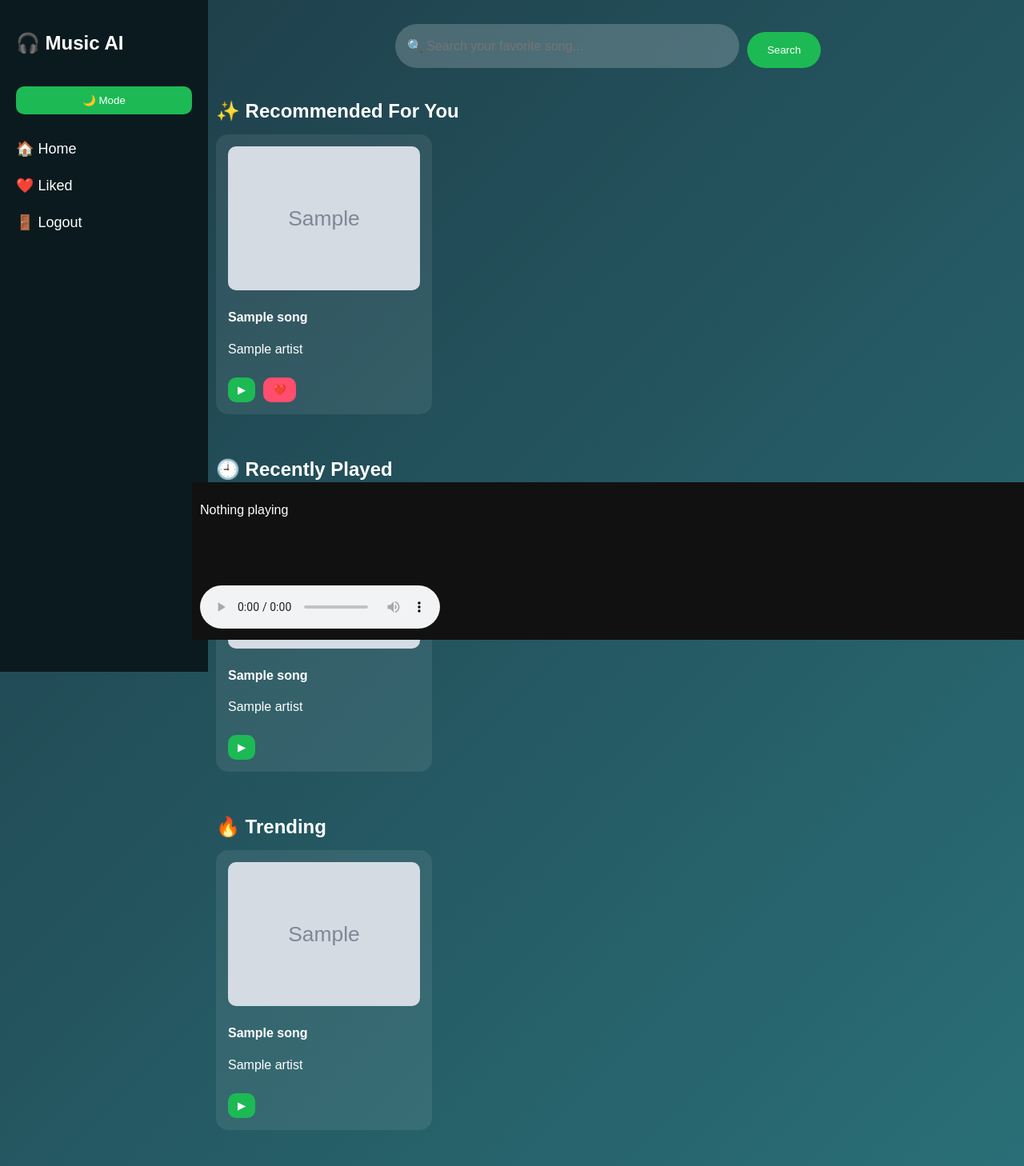
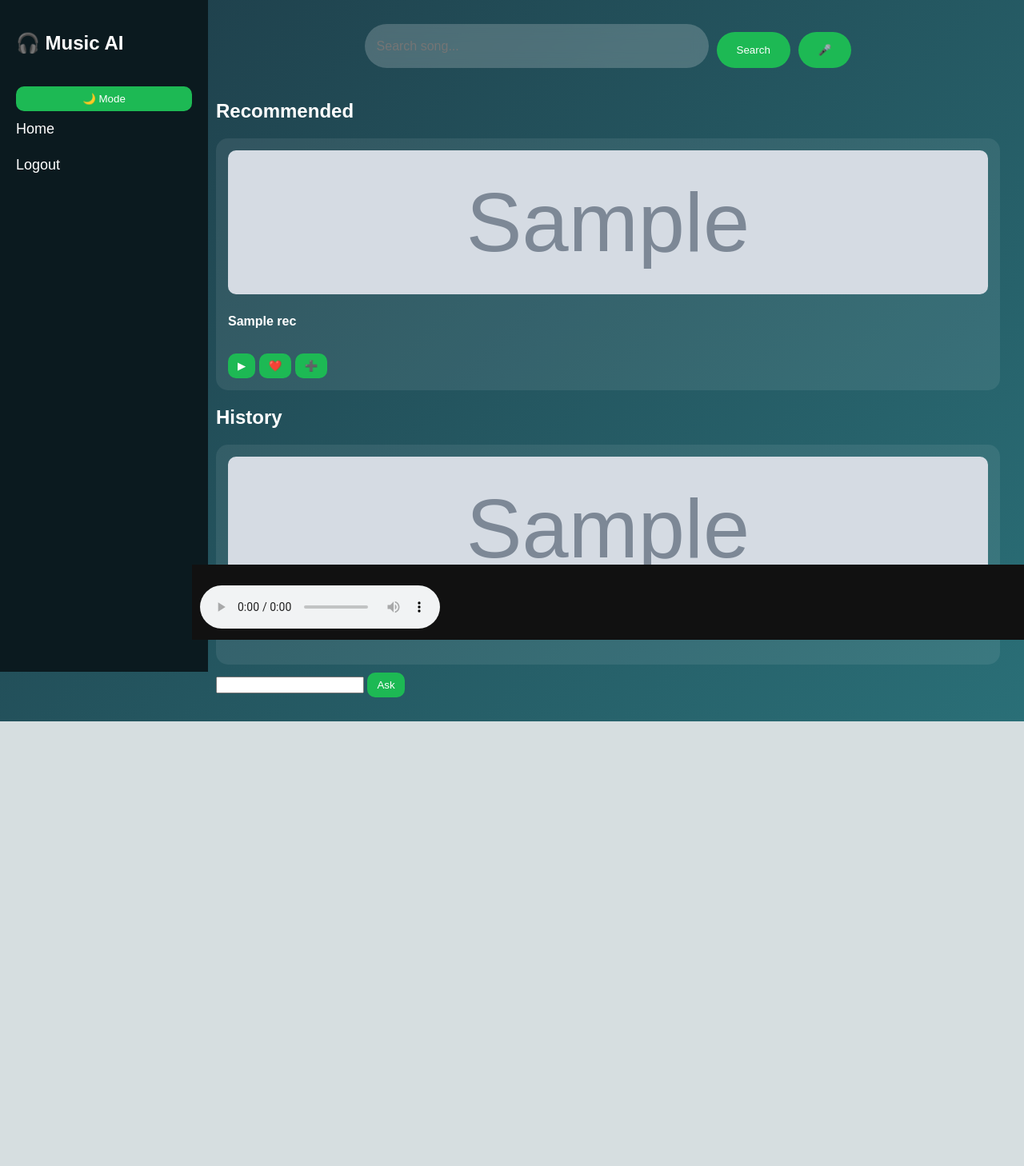
Before and after one commit to Swaliha-jamadar-070/Music-Recommender-System, a Flask app: template templates/index.html in a window 1280 px wide. Shown: the whole page at 80% size. After the commit the page ends 902 px from the top, so only its background shows below. Run offline with Flask 3, Linux system fonts and the light colour scheme; the template is opened without the code that fills it: most values are stand-ins (such as "Sample title", 1, 10 or a date in 2020); grey boxes marked "Sample" are stand-in pictures; some libraries are stand-ins or nearby versions.

Commit message:
Update index.html

```diff
--- a/templates/index.html
+++ b/templates/index.html
@@ -1,93 +1,64 @@
 <!DOCTYPE html>
 <html>
 <head>
-    <title>Music AI 🎧</title>
+<title>Music AI</title>
 <link rel="stylesheet" href="/static/style.css">
 </head>
 
 <body>
 
-<!-- ================= SIDEBAR ================= -->
 <div class="sidebar">
 <h2>🎧 Music AI</h2>
 
-    <!-- DARK MODE BUTTON -->
-    <button class="mode-toggle" onclick="toggleMode()">🌙 Mode</button>
+<button onclick="toggleMode()">🌙 Mode</button>
 
-    <a href="/">🏠 Home</a>
-    <a href="/liked">❤️ Liked</a>
-    <a href="/logout">🚪 Logout</a>
+<a href="/">Home</a>
+<a href="/logout">Logout</a>
 </div>
 
-<!-- ================= MAIN ================= -->
 <div class="main">
 
-    <!-- SEARCH -->
 <form method="POST" class="search-bar">
-        <input type="text" name="song" placeholder="🔍 Search your favorite song..." required>
-        <button type="submit">Search</button>
+<input name="song" placeholder="Search song..." required>
+<button>Search</button>
+<button type="button" onclick="startVoice()">🎤</button>
 </form>
 
-    <!-- ================= RECOMMENDED ================= -->
-    <div class="section">
-        <h2>✨ Recommended For You</h2>
+<h2>Recommended</h2>
+<div class="row">
+{% for s in recs %}
+<div class="card">
+<img src="{{s.image}}">
+<h4>{{s.name}}</h4>
 
-        <div class="scroll-container">
-            {% for song in recs %}
-            <div class="card">
-                <img src="{{song.image}}">
-                <h4>{{song.name}}</h4>
-                <p>{{song.artist}}</p>
-
-                <div class="actions">
-                    <button onclick="play('{{song.name}}','{{song.preview}}','{{song.artist}}')">▶</button>
-                    <button class="like" onclick="likeSong('{{song.name}}')">❤️</button>
-                </div>
+<button onclick="play('{{s.name}}','{{s.preview}}','{{s.artist}}')">▶</button>
+<button onclick="likeSong('{{s.name}}')">❤️</button>
+<button onclick="addToPlaylist('{{s.name}}','{{s.preview}}','{{s.artist}}')">➕</button>
 </div>
 {% endfor %}
 </div>
-    </div>
 
-    <!-- ================= RECENT ================= -->
-    <div class="section">
-        <h2>🕘 Recently Played</h2>
-
-        <div class="scroll-container">
-            {% for song in history %}
-            <div class="card">
-                <img src="{{song.image}}">
-                <h4>{{song.name}}</h4>
-                <p>{{song.artist}}</p>
-
-                <button onclick="play('{{song.name}}','{{song.preview}}','{{song.artist}}')">▶</button>
+<h2>History</h2>
+<div class="row">
+{% for s in history %}
+<div class="card" onclick="play('{{s.name}}','{{s.preview}}','{{s.artist}}')">
+<img src="{{s.image}}">
+<h4>{{s.name}}</h4>
 </div>
 {% endfor %}
 </div>
-    </div>
 
-    <!-- ================= TRENDING ================= -->
-    <div class="section">
-        <h2>🔥 Trending</h2>
-
-        <div class="scroll-container">
-            {% for song in trending %}
-            <div class="card">
-                <img src="{{song.image}}">
-                <h4>{{song.name}}</h4>
-                <p>{{song.artist}}</p>
-
-                <button onclick="play('{{song.name}}','{{song.preview}}','{{song.artist}}')">▶</button>
-            </div>
-            {% endfor %}
-        </div>
+<!-- CHATBOT -->
+<div class="chat">
+<input id="chatInput">
+<button onclick="sendMessage()">Ask</button>
+<div id="chatBox"></div>
 </div>
 
 </div>
 
-<!-- ================= PLAYER ================= -->
 <div class="player">
-    <p id="now">Nothing playing</p>
-    <canvas id="wave"></canvas>
+<p id="now"></p>
 <audio id="audio" controls></audio>
 </div>
 
```
Lines whose indentation alone changed are shown as unchanged.
